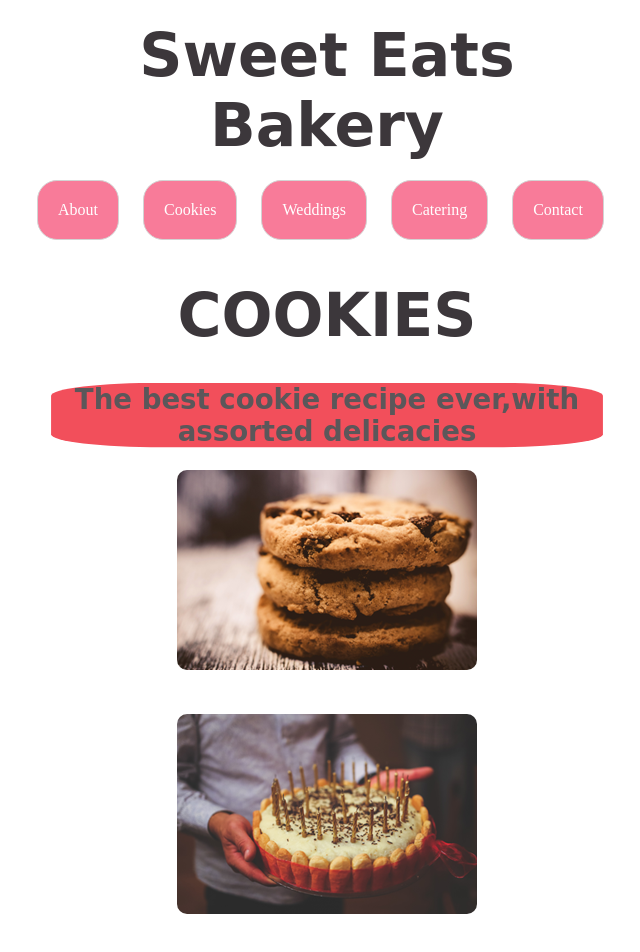
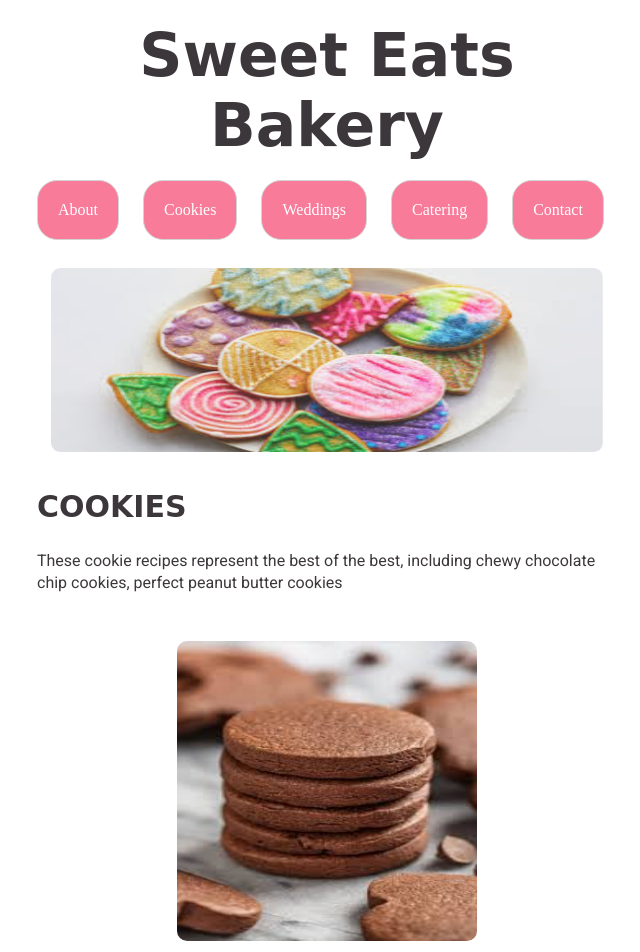
Before and after one commit to scave222/cookies, a plain HTML site: page cookies.html in a window 1280 px wide. Shown: the top 952 px of the page, without its empty margins (313-953 px from the left). Drawn offline with Linux system fonts and the light colour scheme; a web font is replaced by a local one.

Commit message:
cookies edited

```diff
--- a/cookies.html
+++ b/cookies.html
@@ -22,15 +22,17 @@
       <a href="#">Contact</a>
     </nav>
 
+    <img class="cooky coo" src="images/cooky.jpg" alt="Header image">
 
+    </header>
 
 
 <section class="cook">
-  <h1 >COOKIES</h1>
-  <h3 class="cooky">The best cookie recipe ever,with assorted delicacies</h3>
-  <img class="cookie"  src="images/cookies.png">
-<img class="cookie" src="images/celebrate.png">
-<img class="cookie" src="images/cupcake.png">
+  <h2 >COOKIES</h2>
+  <p>These cookie recipes represent the best of the best, including chewy chocolate chip cookies, perfect peanut butter cookies</p>
+  <img class="cookie"  src="images/cooky1.jpg">
+<img class="cookie" src="images/cooky2.jpg">
+<img class="cookie" src="images/cooky3.jpg">
 </section>
 
 
--- a/css/styles.css
+++ b/css/styles.css
@@ -162,6 +162,8 @@ footer .footer-content .copyright {
 }
 .cookie{
         margin: 20px;margin-left: 150px;
+        width: 300px;
+        height: 300px;
 }
 
 .cooky {
@@ -169,8 +171,11 @@ footer .footer-content .copyright {
   animation-name: change;
   animation-duration: 4s;
   animation-iteration-count: infinite;
-  border-radius: 20%;
   text-align: center;
+}
+
+.coo{width: 600px;
+    height: 200px;
 }
 
 @keyframes change {
```
Also changed, not shown: index.html (+1 -1 lines), images/cooky.jpg (added), images/cooky1.jpg (added), images/cooky2.jpg (added), images/cooky3.jpg (added).
